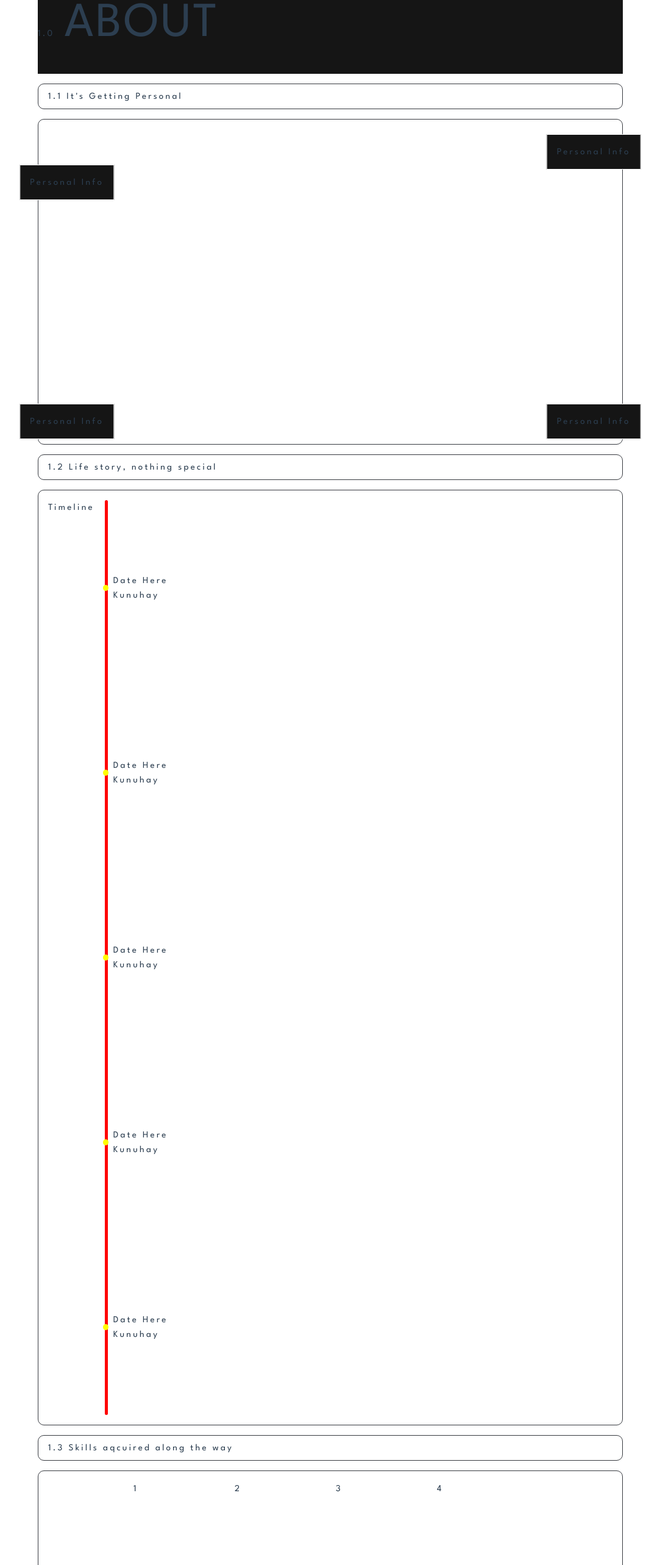
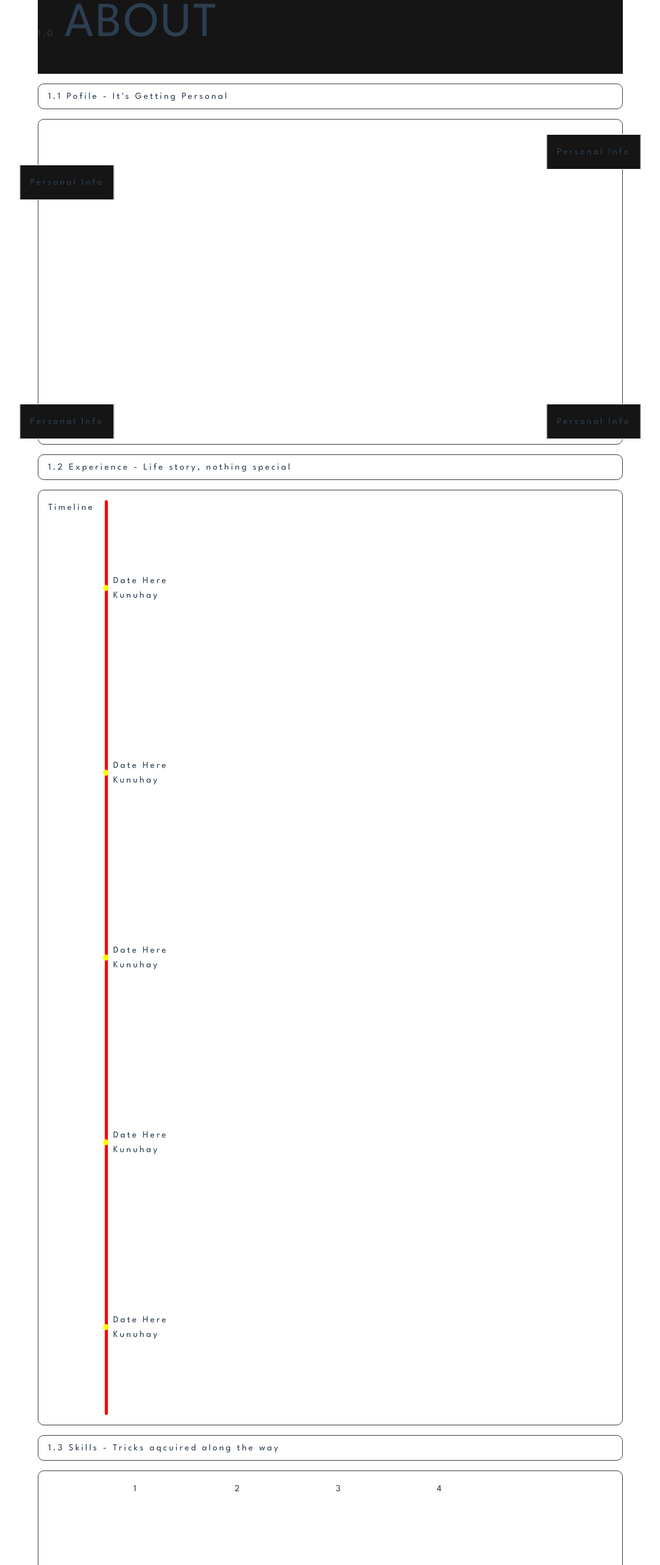
Before and after one commit to erwinmagno101/personal-portfolio, a Vue app: page / in a window 1280 px wide. Shown: the part 1080-3646 px from the top of the page at 61% size, without its empty margins (98-1181 px from the left). Built offline with nearby package versions, Linux system fonts and the light colour scheme; a web font is replaced by a local one.

Commit message:
Update AboutSection.vue

```diff
--- a/src/views/Pages/AboutSection.vue
+++ b/src/views/Pages/AboutSection.vue
@@ -10,15 +10,15 @@ const aboutRef = ref(null)
 
 const subSections = [
     {
-        title: "1.1 It's Getting Personal",
+        title: '1.1 Profile',
         tag: '.about-sub-heading-1',
     },
     {
-        title: '1.2 Life story, nothing special',
+        title: '1.2 Experience',
         tag: '.about-sub-heading-2',
     },
     {
-        title: '1.3 Skills aqcuired along the way',
+        title: '1.3 Skills',
         tag: '.about-sub-heading-3',
     },
 ]
@@ -81,7 +81,7 @@ onMounted(() => {
             :subSections="subSections"
         />
         <div class="sub-heading about-sub-heading-1">
-            1.1 It's Getting Personal
+            1.1 Pofile - It's Getting Personal
         </div>
         <div class="sub-section">
             <div class="img-container">
@@ -96,7 +96,7 @@ onMounted(() => {
             </div>
         </div>
         <div class="sub-heading about-sub-heading-2">
-            1.2 Life story, nothing special
+            1.2 Experience - Life story, nothing special
         </div>
         <div class="sub-section">
             <div class="exp-container">
@@ -114,7 +114,7 @@ onMounted(() => {
             </div>
         </div>
         <div class="sub-heading about-sub-heading-3">
-            1.3 Skills aqcuired along the way
+            1.3 Skills - Tricks aqcuired along the way
         </div>
         <div class="sub-section">
             <div class="skills-container">
```
